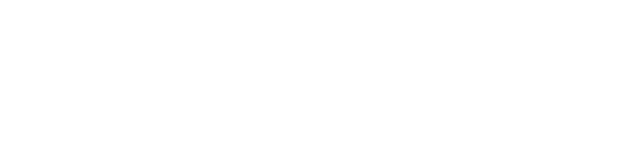
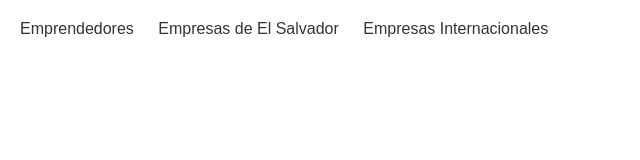
Before and after one commit to ethanzzz1/Perfil-1-ethan, a plain HTML site: page empresasInternacionales.html in a window 1280 px wide. Shown: the whole page, without its empty margins (0-640 px from the left). Drawn offline with Linux system fonts and the light colour scheme.

Commit message:
agregue unas cosas

```diff
--- a/empresasInternacionales.html
+++ b/empresasInternacionales.html
@@ -4,8 +4,16 @@
     <meta charset="UTF-8">
     <meta name="viewport" content="width=device-width, initial-scale=1.0">
     <title>Empresas Internacionales</title>
+    <link rel="stylesheet" href="style.css">
 </head>
 <body>
+    <nav>
+        <ul>
+            <li><a href="index.html">Emprendedores</a></li>
+            <li><a href="EmpresasElSalvador.html">Empresas de El Salvador</a></li>
+            <li><a href="empresasInternacionales.html">Empresas Internacionales</a></li>
+        </ul>
+    </nav>
 
 </body>
 </html>
```
Also changed, not shown: EmpresasElSalvador.html (+7 -0 lines), index.html (+3 -8 lines).
